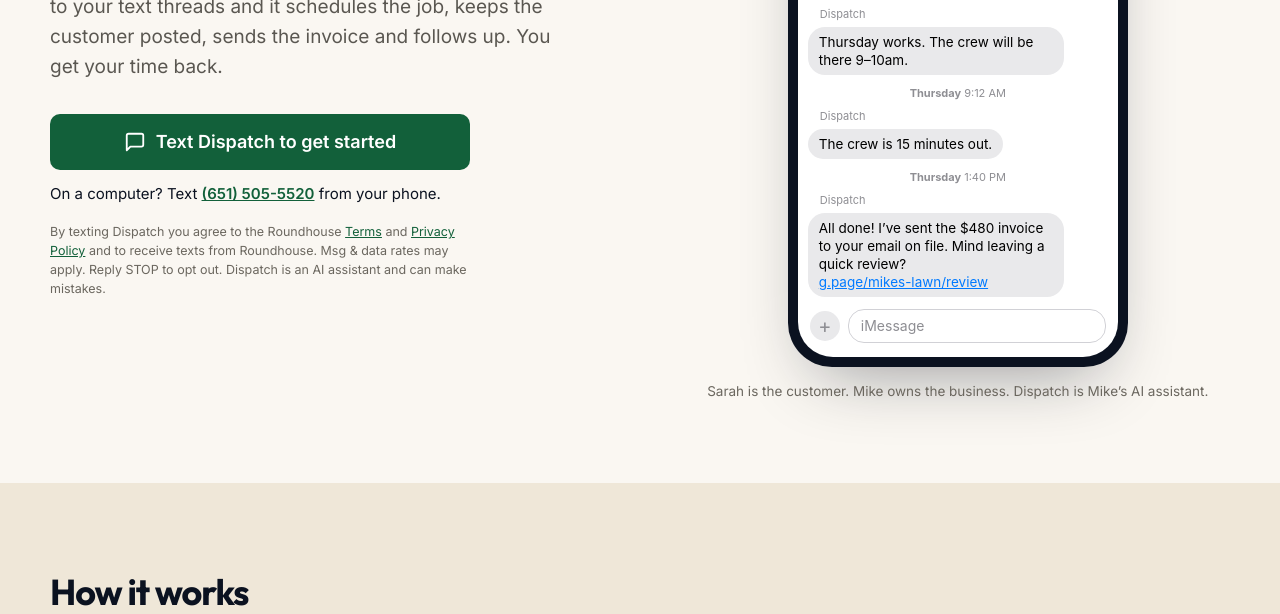
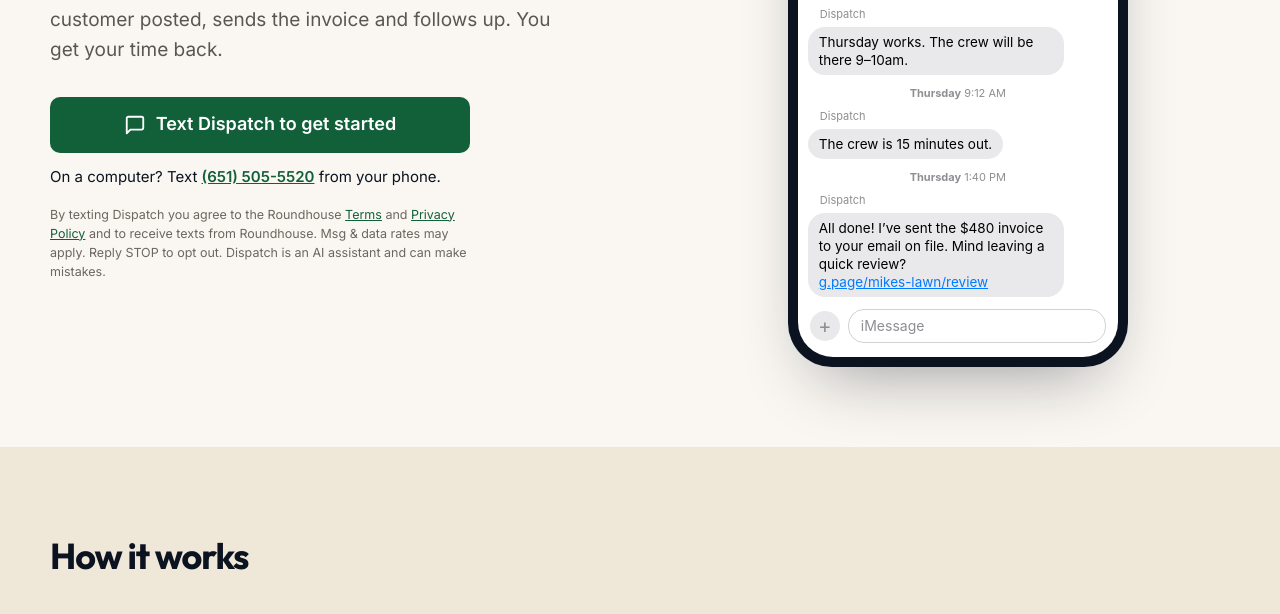
Before and after one commit to aschneiderlbl/roundhouse, a plain HTML site: page site/index.html in a window 1280 px wide. Shown: the part 483-1097 px from the top of the page. Drawn offline with Linux system fonts and the light colour scheme.

Commit message:
Remove caption under sample thread
Co-Authored-By: Claude Opus 5.5 <noreply@anthropic.com>
Claude-Session: https://claude.ai/code/session_01Y7bcMn1WFutF1kWVN3RvAD

```diff
--- a/site/index.html
+++ b/site/index.html
@@ -102,7 +102,6 @@ a{color:#12603a}a:hover{color:#0d4a2c}
           </div>
         </div>
       </div>
-      <p style="margin: 14px 0 0; font-size: 13.5px; color: #6b675f; text-align: center">Sarah is the customer. Mike owns the business. Dispatch is Mike’s AI assistant.</p>
     </div>
   </section>
 
```
